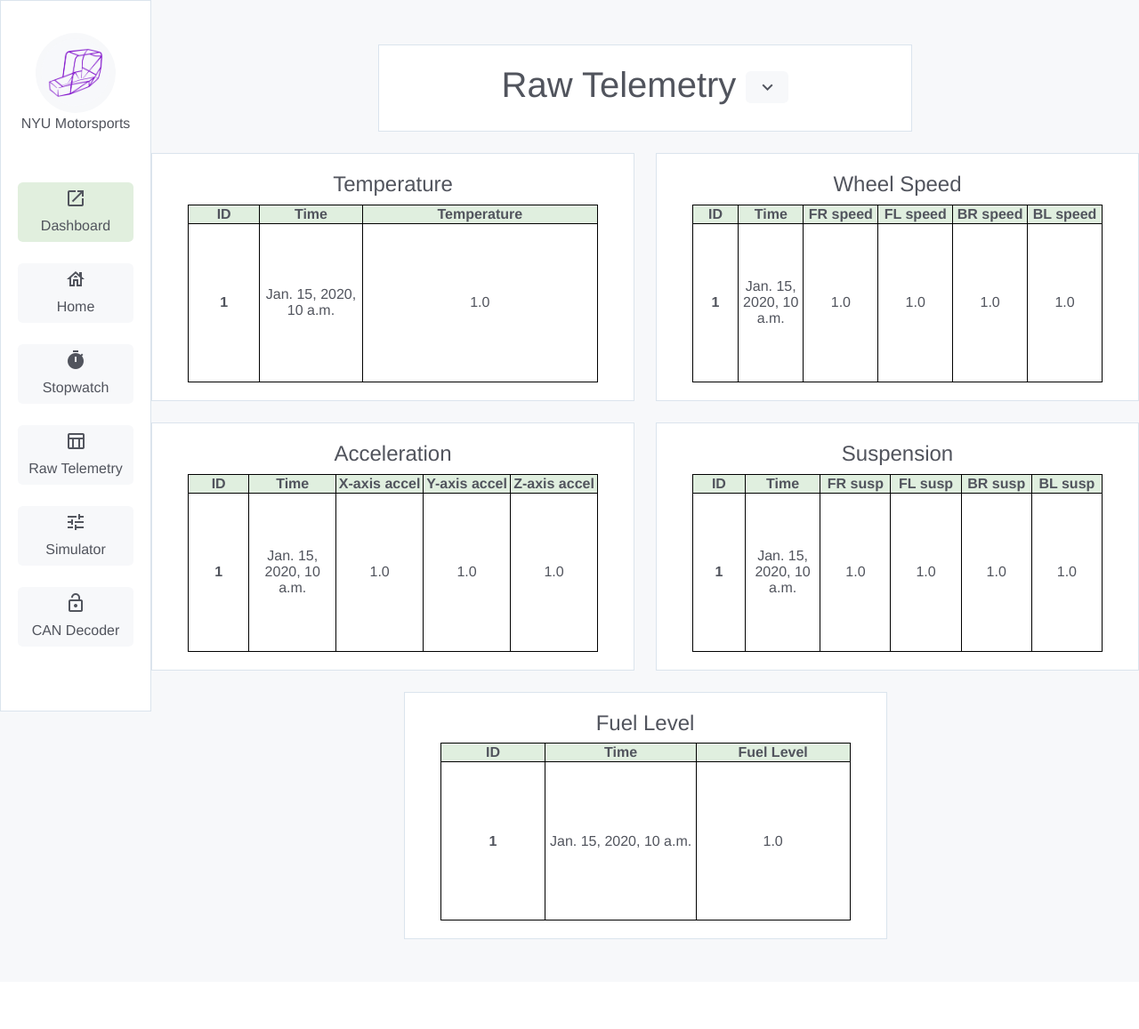
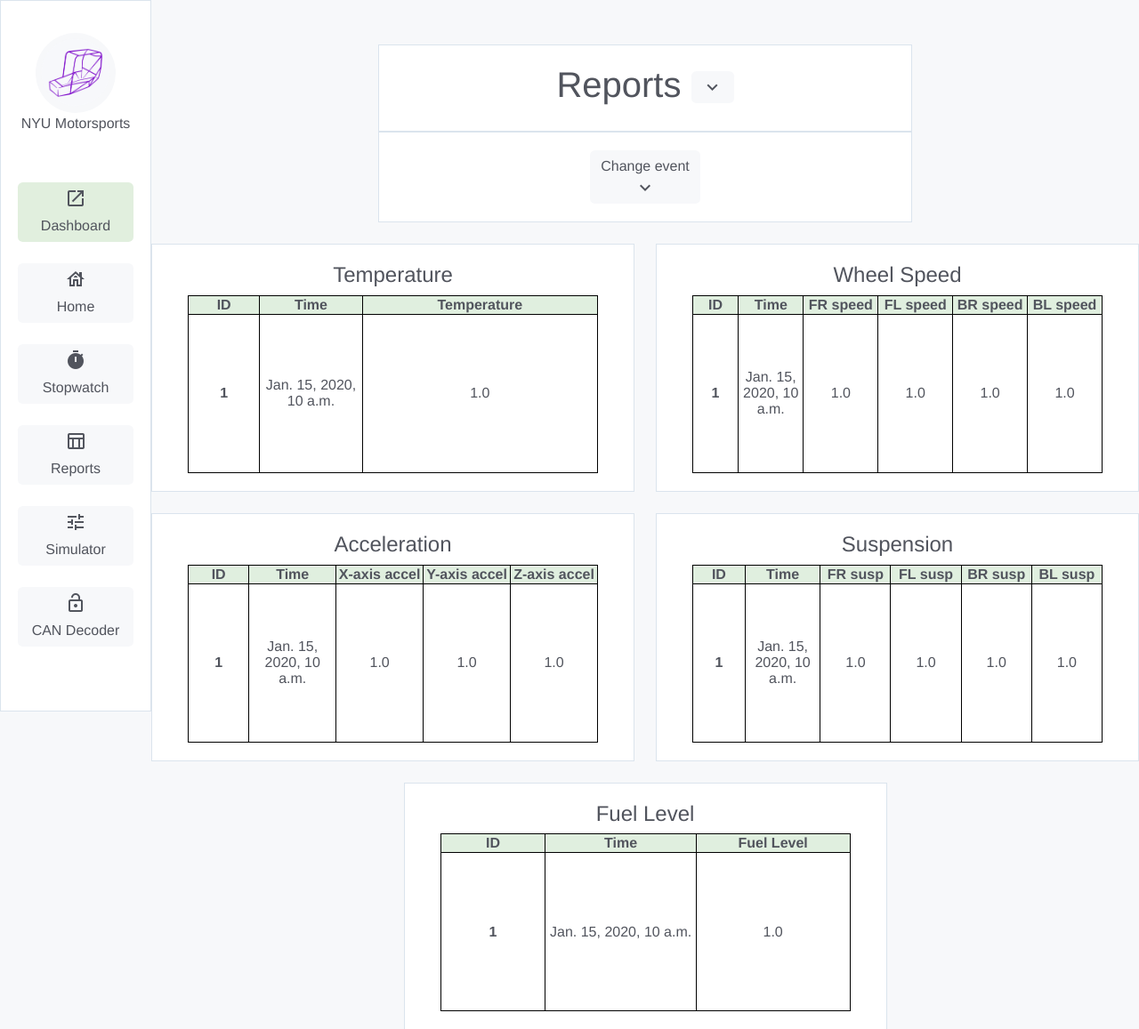
Before and after one commit to gcivil-nyu-org/spring2020-cs-gy-9223-frontend, a Django app: template mercury/templates/dashboard.html in a window 1280 px wide. Shown: the top 1157 px of the page at 89% size. Before the commit the page ends 1056 px from the top, so only its background shows below. Run offline with Django 3.2, Linux system fonts and the light colour scheme; the template is opened without the code that fills it: values that come from a table or form of the project are taken from there, others are empty; tables that the repository leaves empty hold one stand-in row (values such as "Sample post").

Commit message:
Issue#6 Adding Event This commit creates the view, template, and form that will allow users to create a new event. 1. Create Event model to store event data (id, name, date, comments 2. Create EventForm for user to create a new event, based on the Event model 3. Create EventView to serve GET/POST requests from /event 4. Create Event template to display EventForm 5. Styling of the new template 6. Create new URL mapping to /event view 7. Change name of feature from Raw Telemetry to Reports in home page, sidebar. 8. Update Dashboard view to pass all existing events in the context to the Dashboard template. 9. Update Dashboard template to display a message to the user if no event exists and add a link to the Event view to allow the user to create a new event.

```diff
--- a/mercury/models.py
+++ b/mercury/models.py
@@ -1,4 +1,15 @@
 from django.db import models
+
+
+## Note: the Event will have an ID automatically
+class Event(models.Model):
+    event_name = models.CharField(max_length=100, null=False, unique=True)
+    event_location = models.CharField(max_length=100, null=False, unique=False)
+    date = models.DateTimeField(null=False)
+    comments = models.TextField(null=True)
+
+    def __str__(self):  # pragma: no cover
+        return Event.__name__
 
 
 class TemperatureSensor(models.Model):
--- a/mercury/static/mercury/js/accordian.js
+++ b/mercury/static/mercury/js/accordian.js
@@ -14,3 +14,20 @@ function myFunction() {
         expand_less.style.display = "block";
     }
   }
+
+function displayForm() {
+    text = document.getElementById("accordion-event-form");
+    expand_more = document.getElementById("show_form");
+    expand_less = document.getElementById("hide_form");
+
+    if (text.style.display == "block") {
+        text.style.display = "none";
+        expand_more.style.display = "block";
+        expand_less.style.display = "none";
+    }
+    else {
+        text.style.display = "block";
+        expand_more.style.display = "none";
+        expand_less.style.display = "block";
+    }
+}
--- a/mercury/static/mercury/style.css
+++ b/mercury/static/mercury/style.css
@@ -35,6 +35,12 @@ input#id_can_msg{
 }
 
 #accordion-text {
+  display: none;
+  text-align: left;
+  margin: 30px;
+}
+
+#accordion-event-form {
   display: none;
   text-align: left;
   margin: 30px;
@@ -589,6 +595,24 @@ a {
     word-wrap: normal;
   }
 
+  .cancelbutton {
+    width: 47%;
+    float: left;
+  }
+
+  .submitbutton {
+    width: 47%;
+    float: right;
+  }
+
+  [name="event_name"] {
+    width: 70%;
+  }
+
+  [name="event_location"] {
+    width: 70%;
+  }
+
   button,
   [type="button"],
   [type="reset"],
--- a/mercury/templates/dashboard.html
+++ b/mercury/templates/dashboard.html
@@ -14,7 +14,7 @@
         <div id="grafana-base">
             <div id="grafana-panel">
                 <h1>
-                    Raw Telemetry
+                    Reports
                     <a class="grafana-btn grafana-btn-gray" id= "accordion-btn" onclick="myFunction()">
                         <i class="material-icons-outlined" id="expand_more" style="display: block">expand_more</i>
                         <i class="material-icons-outlined" id="expand_less" style="display: none">expand_less</i>
@@ -26,6 +26,28 @@
                     <b>Note:</b> page refreshes every few seconds and populates tables with newest messages in the database.
                 </div>
             </div>
+
+            <div id="grafana-panel">
+
+                <div>
+                    <!-- events is a list passed in the context if there are any events, otherwise will be an empty list -->
+                    {% if events %}
+                    <a class="grafana-btn grafana-btn-gray" id= "accordion-btn" onclick="displayForm()">
+                        Change event
+                        <i class="material-icons-outlined" id="show_form" style="display: block">expand_more</i>
+                        <i class="material-icons-outlined" id="hide_form" style="display: none">expand_less</i>
+                    </a>
+                    <div id="accordion-event-form">
+                        Select which event to change to.
+                    </div>
+                    {% else %}
+                    <div>There are no events yet.</div>
+                    <div><a href="/event">Create an event</a></div>
+                    {% endif %}
+
+                </div>
+            </div>
+
             <br>
             <div class="row">
                 <div class="col-lg-6 col-md-6 mb-6">
--- a/mercury/templates/index.html
+++ b/mercury/templates/index.html
@@ -32,7 +32,7 @@
 
             <a href="{% url 'mercury:dashboard' %}">
                 <div class="index-text" id="grafana-text-box">
-                    <h3>Raw Telemetry</h3>
+                    <h3>Reports</h3>
                     View raw data row-by-row as it appears in the database tables.
                 </div>
             </a>
--- a/mercury/templates/sidebar.html
+++ b/mercury/templates/sidebar.html
@@ -49,12 +49,12 @@
     {% if request.path == "/dashboard/" %}
         <div class="grafana-current-tab sidebar-btn">
             <i class="material-icons-outlined">table_chart</i>
-            <br>Raw Telemetry
+            <br>Reports
         </div>
     {% else %}
         <a class="grafana-btn grafana-btn-gray sidebar-btn" href="{% url 'mercury:dashboard' %}">
             <i class="material-icons-outlined">table_chart</i>
-            <br>Raw Telemetry
+            <br>Reports
         </a>
     {% endif %}
     <br><br>
--- a/mercury/urls.py
+++ b/mercury/urls.py
@@ -1,5 +1,5 @@
 from django.urls import path
-from .views import simulator, views, dashboard, can, stopwatch
+from .views import simulator, views, dashboard, can, stopwatch, event
 
 app_name = "mercury"
 urlpatterns = [
@@ -11,4 +11,5 @@ urlpatterns = [
     path("stopwatch/", stopwatch.StopwatchView.as_view(), name="stopwatch"),
     path("api/can/", can.post, name="can-api"),  # CAN API Ingestion endpoint
     path("can/", can.CANUI.as_view(), name="can-ui"),  # CAN Decoder UI endpoint
+    path("event/", event.CreateEventView.as_view(), name="event"),
 ]
--- a/mercury/views/dashboard.py
+++ b/mercury/views/dashboard.py
@@ -2,6 +2,7 @@ from django.shortcuts import render
 from django.views.generic import TemplateView
 
 from mercury.models import (
+    Event,
     TemperatureSensor,
     AccelerationSensor,
     WheelSpeedSensor,
@@ -21,11 +22,13 @@ class DashboardView(TemplateView):
         ws_data = WheelSpeedSensor.objects.all().order_by("-created_at")
         ss_data = SuspensionSensor.objects.all().order_by("-created_at")
         fl_data = FuelLevelSensor.objects.all().order_by("-created_at")
+        events = Event.objects.all()
         context = {
             "temp_data": temp_data,
             "accel_data": accel_data,
             "ws_data": ws_data,
             "ss_data": ss_data,
             "fl_data": fl_data,
+            "events": events,
         }
         return render(request, self.template_name, context)
```
Also changed, not shown: mercury/forms.py (+21 -0 lines), mercury/templates/event.html (added, +37 -0 lines), mercury/views/event.py (added, +31 -0 lines), mercury/views/views.py (+21 -0 lines), mercury/migrations/0007_event.py (added), mercury/migrations/0008_auto_20200225_1553.py (added).
